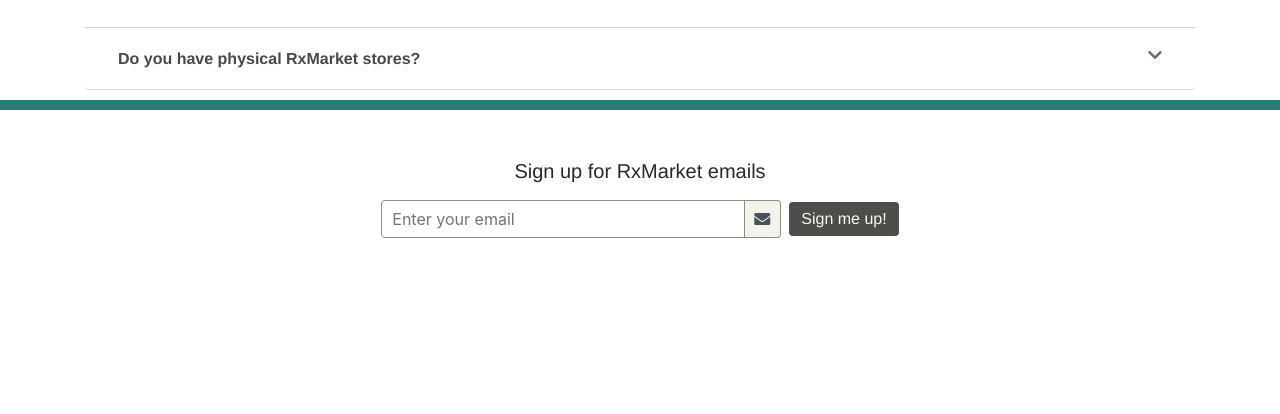
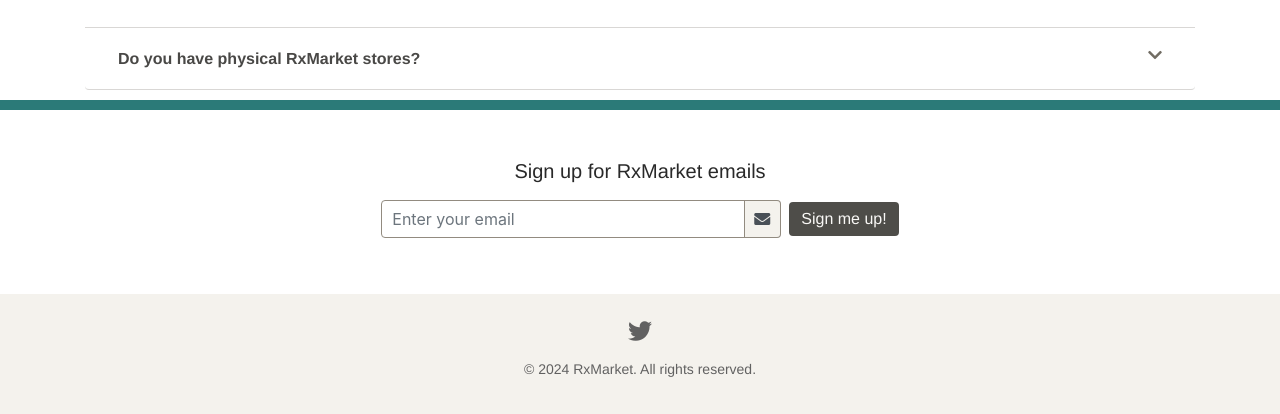
Before and after one commit to chistev/RxMarket, a Django app: page / in a window 1280 px wide. Shown: the part 1558-1972 px from the top of the page. Before the commit the page ends 1796 px from the top, so only its background shows below. Run offline with Django 4.2, Linux system fonts and the light colour scheme; some libraries are stand-ins or nearby versions.

Commit message:
added and styled footer

```diff
--- a/home/templates/home/index.html
+++ b/home/templates/home/index.html
@@ -121,6 +121,23 @@
     </form>
 </div>
 
+<footer class="footer mt-5">
+    <div class="container text-center">
+        <a href="https://twitter.com/chistev12" target="_blank" class="social-icon">
+            <i class="fab fa-twitter"></i>
+        </a>
+        <p class="footer-text">
+            &copy; <span id="current-year"></span> RxMarket. All rights reserved.
+        </p>
+    </div>
+</footer>
+
+<script>
+    // Get the current year
+    document.getElementById("current-year").textContent = new Date().getFullYear();
+</script>
+
+
 
     <script src="https://code.jquery.com/jquery-3.5.1.slim.min.js"></script>
     <script src="https://cdn.jsdelivr.net/npm/@popperjs/core@2.9.1/dist/umd/popper.min.js"></script>
--- a/static/css/styles.css
+++ b/static/css/styles.css
@@ -114,3 +114,29 @@
     line-height: 26px;
     color: #292929;
 }
+
+
+.footer {
+    background-color: #f4f2ed;
+    padding: 20px 0;
+}
+
+.footer-text {
+    font-family: "Graphik", "Graphik fallback", "Helvetica Neue", sans-serif;
+    font-style: normal;
+    font-weight: 400;
+    font-size: 14px;
+    line-height: 18px;
+    color: #616161;
+    margin-top: 10px;
+}
+
+.social-icon {
+    color: #616161;
+    font-size: 24px;
+    text-decoration: none;
+}
+
+.social-icon:hover {
+    color: #1a5d5b;
+}
```
